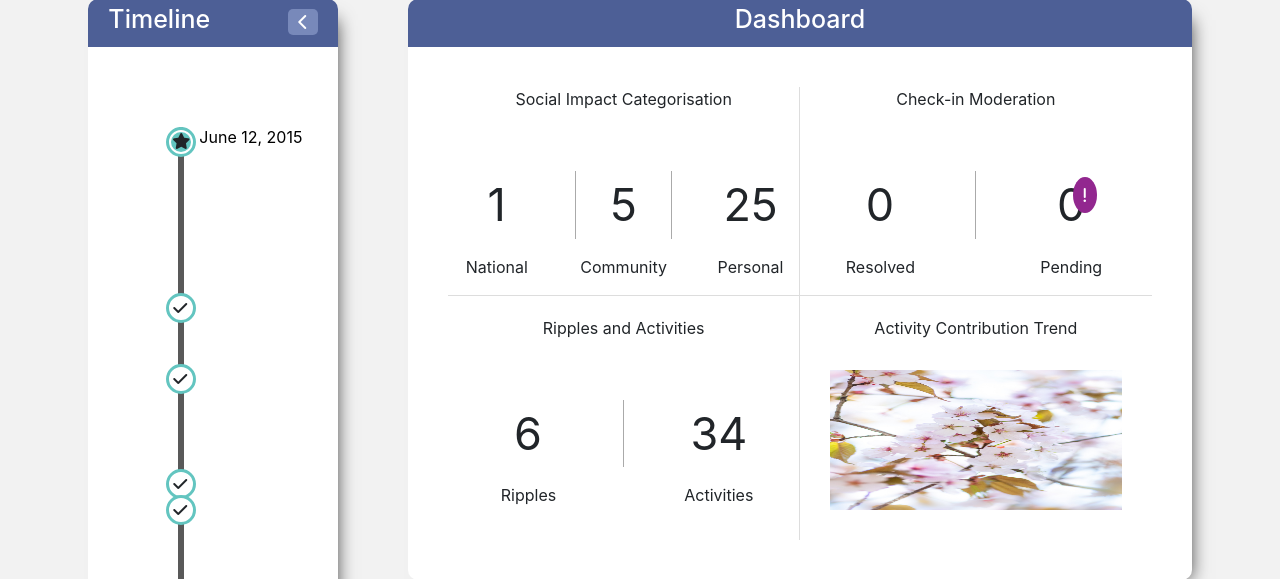
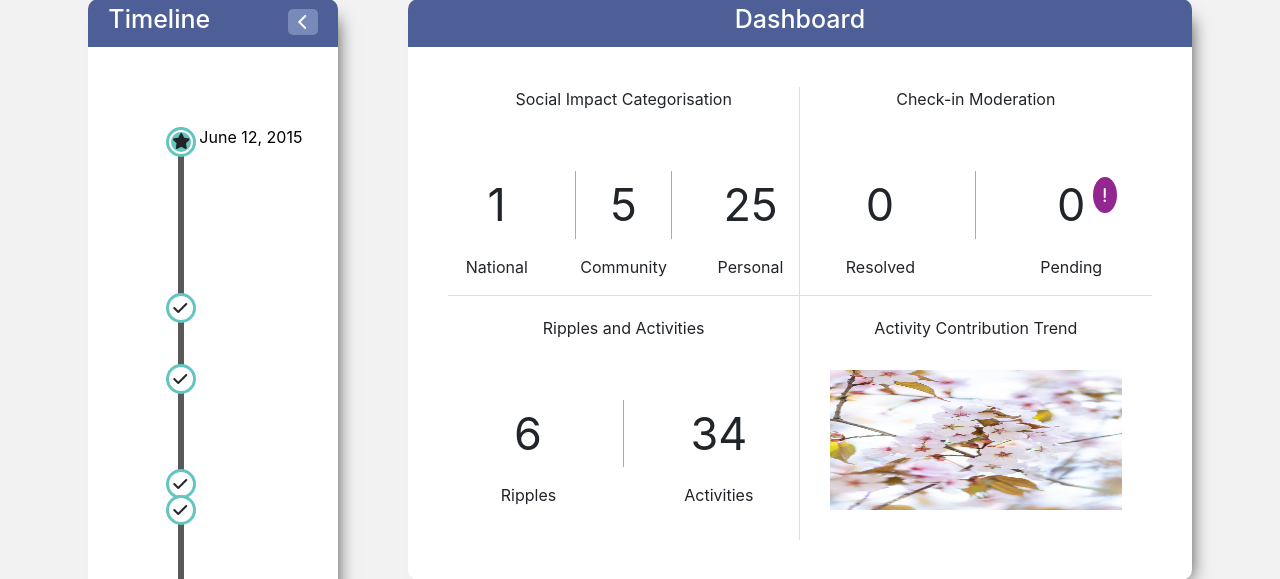
Before and after one commit to oosacker/MakeRipples, a Flask app: page /organiser_dashboard in a window 1280 px wide. Shown: the part 169-748 px from the top of the page. Run offline with Flask 2, Linux system fonts and the light colour scheme; data that the repository does not hold is empty; some libraries are stand-ins or nearby versions.

Commit message:
Updated organiser page style

```diff
--- a/static/organiserDashboardStyle.css
+++ b/static/organiserDashboardStyle.css
@@ -422,7 +422,7 @@ body {
 .organiserDashboard .notification {
     position: absolute;
     top: -20px;
-    right: 70px;
+    right: 50px;
 }
 
 .community-ripples {
```
